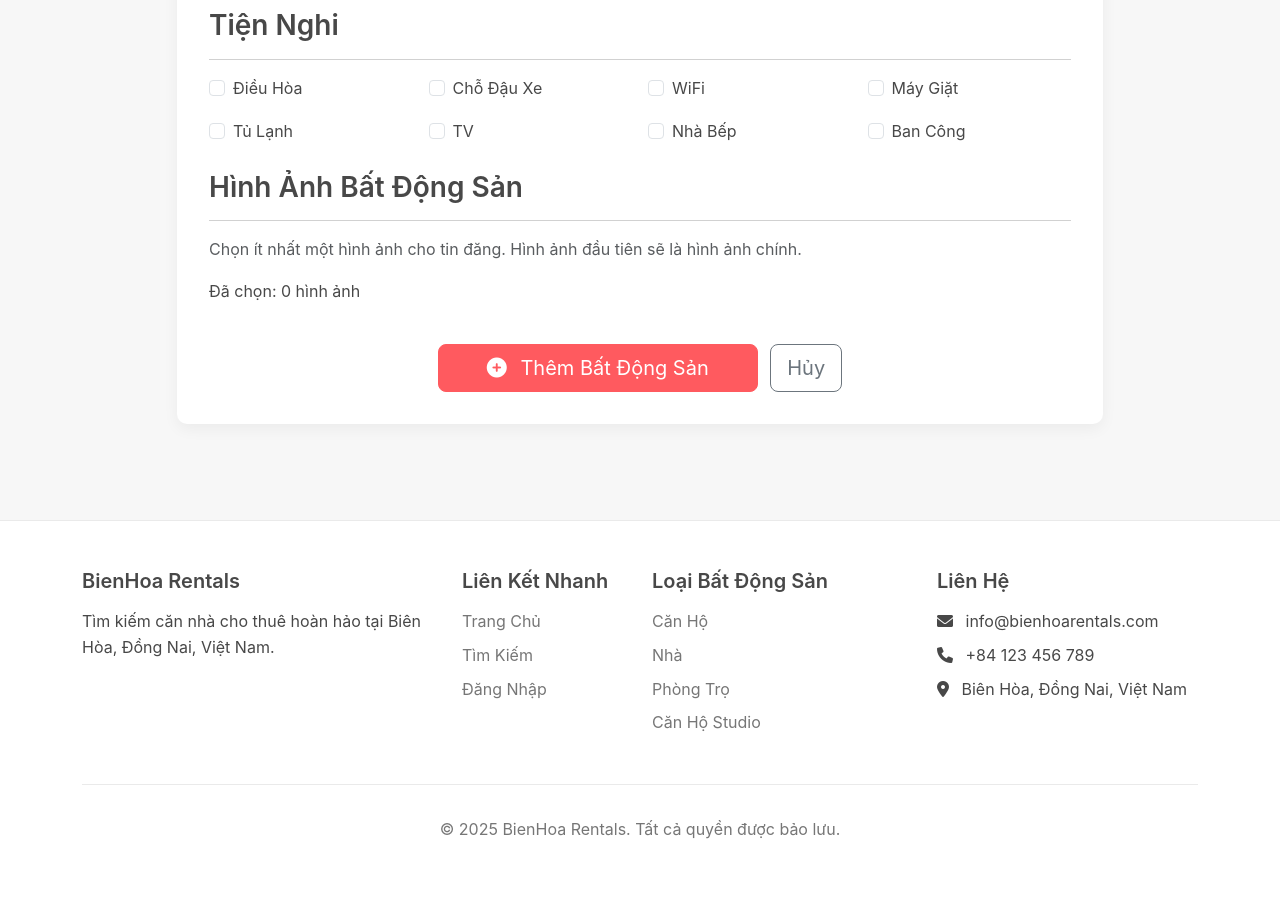
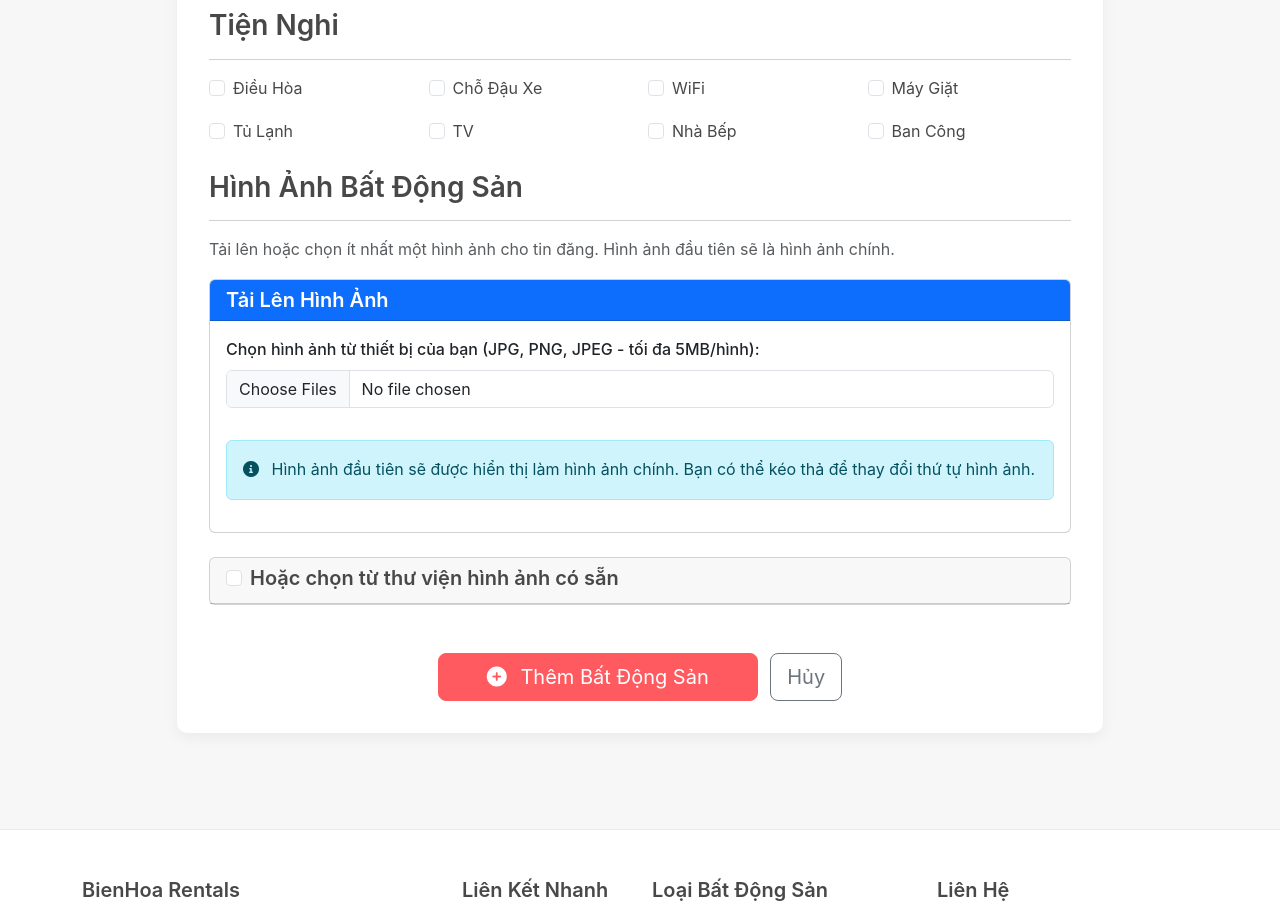
Before and after one commit to YCN-AFS/thuephongtro, a Flask app: template templates/property_form.html in a window 1280 px wide. Shown: the part 1222-2127 px from the top of the page. Before the commit the page ends 2061 px from the top, so only its background shows below. Run offline with Flask 3, Linux system fonts and the light colour scheme; the template is opened without the code that fills it, so the values that code supplies are empty; parts of the project's set-up code (start-up, migrations or seed data) failed here and were passed over; some libraries are stand-ins or nearby versions.

Commit message:
Enable users to upload real estate images when creating or updating listings
Implement image upload functionality with preview and reordering features in property form.

Replit-Commit-Author: Agent
Replit-Commit-Session-Id: bb7fa00a-37fa-4093-9667-f7f2b6518cad
Replit-Commit-Screenshot-Url: https://storage.googleapis.com/screenshot-production-us-central1/188f3824-8f8e-4b6f-837f-aa0a3eacf478/bbe4afb3-72dc-4b8b-8738-031819a7b169.jpg

```diff
--- a/static/js/property.js
+++ b/static/js/property.js
@@ -11,6 +11,9 @@ document.addEventListener('DOMContentLoaded', function() {
 
     // Initialize stock image selection
     initImageSelection();
+
+    // Initialize image upload functionality
+    initImageUpload();
   }
 
   // Delete property confirmation
@@ -26,6 +29,19 @@ document.addEventListener('DOMContentLoaded', function() {
   availabilityToggles.forEach(toggle => {
     toggle.addEventListener('change', togglePropertyAvailability);
   });
+
+  // Toggle stock images section
+  const useStockImages = document.getElementById('use-stock-images');
+  if (useStockImages) {
+    useStockImages.addEventListener('change', function() {
+      const stockImagesContainer = document.querySelector('.stock-images-container');
+      if (this.checked) {
+        stockImagesContainer.style.display = 'block';
+      } else {
+        stockImagesContainer.style.display = 'none';
+      }
+    });
+  }
 
   // Initialize property image carousel
   const propertyCarousel = document.getElementById('property-carousel');
--- a/templates/property_form.html
+++ b/templates/property_form.html
@@ -12,7 +12,7 @@
                     <p class="text-muted">{{ 'Cập nhật thông tin bất động sản của bạn' if property else 'Đăng tin bất động sản cho thuê tại Biên Hòa' }}</p>
                 </div>
 
-                <form id="property-form" method="POST" action="{{ url_for('edit_property', property_id=property.id) if property else url_for('create_property') }}">
+                <form id="property-form" method="POST" action="{{ url_for('edit_property', property_id=property.id) if property else url_for('create_property') }}" enctype="multipart/form-data">
                     <div class="row g-3">
                         <!-- Basic Information -->
                         <div class="col-12">
@@ -197,8 +197,43 @@
                         <div class="col-12 mt-4">
                             <h3>Hình Ảnh Bất Động Sản</h3>
                             <hr>
-                            <p class="text-muted">Chọn ít nhất một hình ảnh cho tin đăng. Hình ảnh đầu tiên sẽ là hình ảnh chính.</p>
+                            <p class="text-muted">Tải lên hoặc chọn ít nhất một hình ảnh cho tin đăng. Hình ảnh đầu tiên sẽ là hình ảnh chính.</p>
 
+                            <!-- Image Upload Section -->
+                            <div class="card mb-4">
+                                <div class="card-header bg-primary text-white">
+                                    <h5 class="card-title mb-0">Tải Lên Hình Ảnh</h5>
+                                </div>
+                                <div class="card-body">
+                                    <div class="mb-3">
+                                        <label for="property-images" class="form-label">Chọn hình ảnh từ thiết bị của bạn (JPG, PNG, JPEG - tối đa 5MB/hình):</label>
+                                        <input class="form-control" type="file" id="property-images" name="property-images" multiple accept=".jpg,.jpeg,.png" onchange="previewImages(this)">
+                                    </div>
+
+                                    <div id="image-preview-container" class="d-flex flex-wrap gap-2 mb-3">
+                                        <!-- Image previews will be added here -->
+                                    </div>
+
+                                    <div id="upload-error" class="text-danger mt-2" style="display: none;"></div>
+
+                                    <div class="alert alert-info">
+                                        <i class="fas fa-info-circle me-2"></i>
+                                        <span>Hình ảnh đầu tiên sẽ được hiển thị làm hình ảnh chính. Bạn có thể kéo thả để thay đổi thứ tự hình ảnh.</span>
+                                    </div>
+                                </div>
+                            </div>
+
+                            <!-- Stock Images Section -->
+                            <div class="card mb-4">
+                                <div class="card-header">
+                                    <div class="form-check">
+                                        <input class="form-check-input" type="checkbox" id="use-stock-images" name="use-stock-images">
+                                        <label class="form-check-label" for="use-stock-images">
+                                            <h5 class="mb-0">Hoặc chọn từ thư viện hình ảnh có sẵn</h5>
+                                        </label>
+                                    </div>
+                                </div>
+                                <div class="card-body stock-images-container" style="display: none;">
                                     <div class="d-flex justify-content-between align-items-center mb-3">
                                         <span>Đã chọn: <span id="selected-images-count">0</span> hình ảnh</span>
                                         <div id="image-error" class="text-danger" style="display: none;"></div>
@@ -213,16 +248,27 @@
                                             {% endfor %}
                                         </div>
                                     </div>
+                                </div>
+                            </div>
 
                             {% if property and property.images %}
-                            <div class="mt-4">
-                                <h5>Hình Ảnh Hiện Tại</h5>
+                            <div class="card mb-4">
+                                <div class="card-header">
+                                    <h5 class="mb-0">Hình Ảnh Hiện Tại</h5>
+                                </div>
+                                <div class="card-body">
                                     <div class="d-flex flex-wrap gap-2 mt-2">
                                         {% for image in property.images %}
-                                    <div class="border rounded p-1" style="width: 100px; height: 100px;">
+                                        <div class="border rounded p-1 position-relative" style="width: 120px; height: 120px;">
                                             <img src="{{ image.url }}" alt="Hình ảnh bất động sản hiện tại" class="img-fluid h-100 w-100 object-fit-cover">
+                                            <div class="position-absolute top-0 end-0 p-1">
+                                                <span class="badge {{ 'bg-success' if image.is_primary else 'bg-secondary' }}">
+                                                    {{ 'Chính' if image.is_primary else '' }}
+                                                </span>
+                                            </div>
                                         </div>
                                         {% endfor %}
+                                    </div>
                                 </div>
                             </div>
                             {% endif %}
```
Lines whose indentation alone changed are shown as unchanged.
